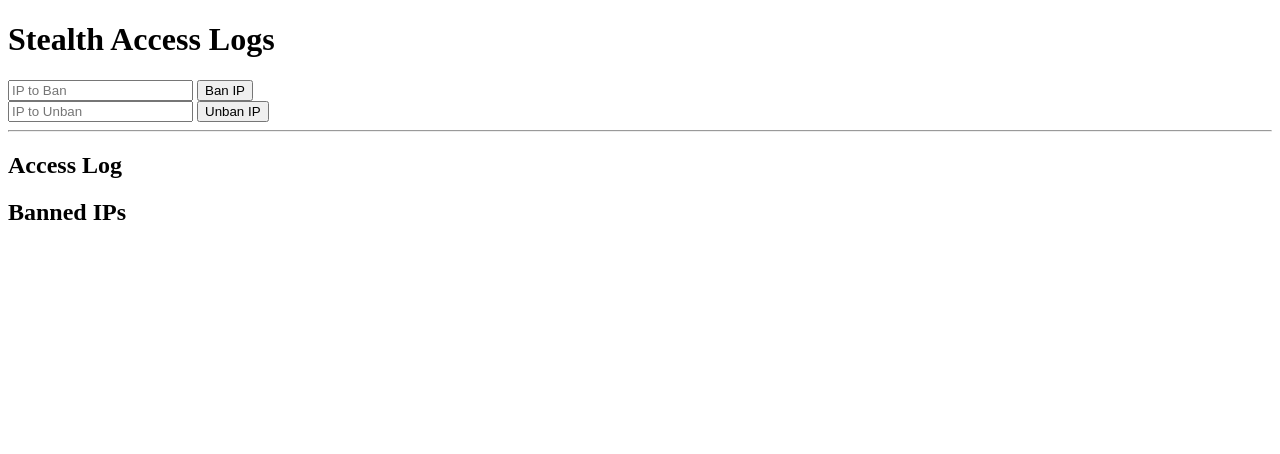
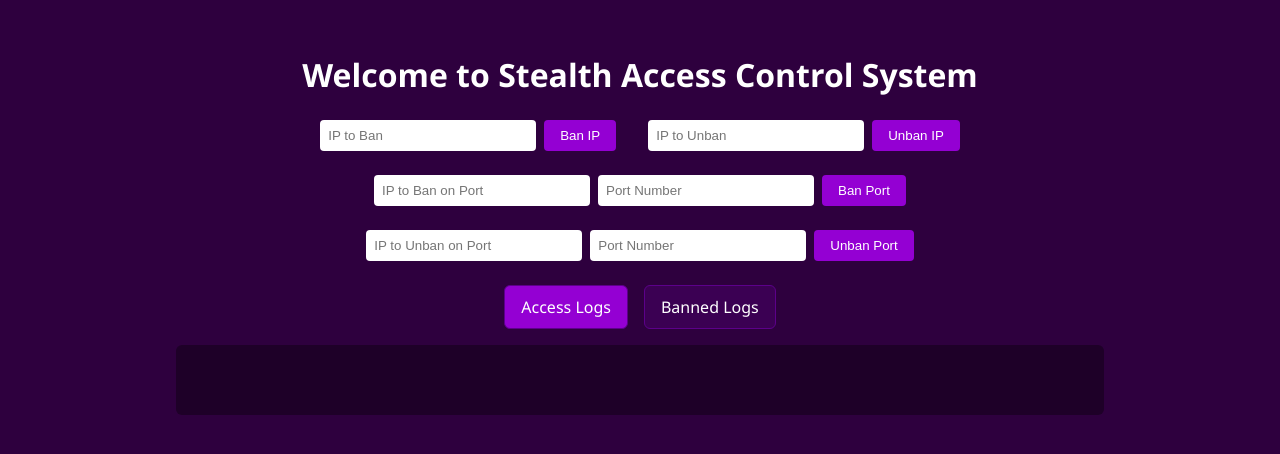
Before and after one commit to Goutami-Sooda/Stealth-Access-Control-System, a Flask app: page / in a window 1280 px wide. Shown: the top 454 px of the page. Run offline with Flask 3, Linux system fonts and the light colour scheme.

Commit message:
Add custom console logger and port ban feature to flask dashboard

```diff
--- a/config.json
+++ b/config.json
@@ -3,5 +3,5 @@
   "open_port": 22,
   "access_duration": 120,
   "max_failed_attempts": 3,
-  "ban_duration_minutes": 2
+  "ban_duration_minutes": 0.5
 }
--- a/dashboard/app.py
+++ b/dashboard/app.py
@@ -1,4 +1,4 @@
-from flask import Flask, render_template, request, redirect
+from flask import Flask, render_template, request, redirect, flash
 import os
 import sys
 sys.path.append(os.path.abspath(os.path.join(os.path.dirname(__file__), '..')))
@@ -7,6 +7,7 @@ from utils import firewall
 import json
 
 app = Flask(__name__)
+app.secret_key = "supersecretkey"  # Needed for flashing messages
 
 BASE_DIR = os.path.dirname(os.path.abspath(__file__))
 LOGS_DIR = os.path.join(BASE_DIR, "../logs")
@@ -32,13 +33,39 @@ def index():
 def ban():
     ip = request.form["ip"]
     firewall.ban_ip(ip)
+    flash(f"✅ Successfully banned IP: {ip}", "failure")
     return redirect("/")
 
 @app.route("/unban", methods=["POST"])
 def unban():
     ip = request.form["ip"]
     firewall.unban_ip(ip)
+    flash(f"🟢 Successfully unbanned IP: {ip}", "success")
     return redirect("/")
 
+
+@app.route("/ban-port", methods=["POST"])
+def ban_port():
+    ip = request.form["ip"]
+    port = request.form["port"]
+    if ip and port.isdigit():
+        firewall.ban_port(ip, int(port))
+        flash(f"✅ Access to port {port} banned for IP {ip}", "failure")
+    else:
+        flash("🛑 Invalid IP or Port", "failure")
+    return redirect("/")
+
+@app.route("/unban-port", methods=["POST"])
+def unban_port():
+    ip = request.form["ip"]
+    port = request.form["port"]
+    if ip and port.isdigit():
+        firewall.unban_port(ip, int(port))
+        flash(f"🟢 Access to port {port} unbanned for IP {ip}", "success")
+    else:
+        flash("🛑 Invalid IP or Port", "failure")
+    return redirect("/")
+
+
 if __name__ == "__main__":
-    app.run(host="0.0.0.0", port=5000)
+    app.run(host="10.0.2.15", port=5000)
--- a/dashboard/templates/index.html
+++ b/dashboard/templates/index.html
@@ -1,11 +1,139 @@
 <!DOCTYPE html>
-<html>
+<html lang="en">
 <head>
-    <title>Stealth Access Dashboard</title>
+    <meta charset="UTF-8">
+    <title>Stealth Access Control System</title>
+    <style>
+        body {
+            margin: 0;
+            font-family: 'Segoe UI', Tahoma, Geneva, Verdana, sans-serif;
+            background-color: #2e003e; /* Ubuntu-like dark violet */
+            color: #ffffff;
+            display: flex;
+            flex-direction: column;
+            align-items: center;
+        }
+
+        header {
+            text-align: center;
+            padding: 2rem 1rem 1rem 1rem;
+        }
+
+        h1 {
+            font-size: 2rem;
+            margin-bottom: 0.5rem;
+        }
+
+        .flashes {
+            list-style-type: none;
+            padding: 0;
+            margin: 0 0 1rem 0;
+            width: 80%;
+            text-align: center;
+        }
+
+        .flashes li {
+            padding: 0.8rem;
+            margin-bottom: 0.5rem;
+            border-radius: 6px;
+        }
+
+        .flashes li.success {
+            background-color: #4CAF50;
+            color: white;
+        }
+
+        .flashes li.failure {
+            background-color: #f44336;
+            color: white;
+        }
+
+        .form-container {
+            display: flex;
+            gap: 2rem;
+            margin-bottom: 1.5rem;
+        }
+
+        form {
+            display: flex;
+            gap: 0.5rem;
+        }
+
+        input[type="text"] {
+            padding: 0.5rem;
+            border: none;
+            border-radius: 4px;
+            width: 200px;
+        }
+
+        button {
+            padding: 0.5rem 1rem;
+            border: none;
+            background-color: #9400d3;
+            color: white;
+            border-radius: 4px;
+            cursor: pointer;
+        }
+
+        button:hover {
+            background-color: #7a00b3;
+        }
+
+        .tabs {
+            display: flex;
+            justify-content: center;
+            margin-bottom: 1rem;
+        }
+
+        .tab {
+            padding: 0.6rem 1rem;
+            cursor: pointer;
+            background-color: #3b0053;
+            border: 1px solid #5c008a;
+            margin: 0 0.5rem;
+            border-radius: 6px;
+        }
+
+        .tab.active {
+            background-color: #9400d3;
+        }
+
+        .log-section {
+            display: none;
+            width: 70vw;
+            padding: 1rem;
+            background-color: #1e0028;
+            border-radius: 6px;
+            white-space: pre-line;
+            overflow-x: auto;
+            font-size: 0.85rem; /* Smaller but still visible */
+            font-family: 'Courier New', Courier, monospace; /* Log-style monospaced font */
+            line-height: 1.4;
+        }
+
+
+        .log-section.active {
+            display: block;
+        }
+    </style>
 </head>
 <body>
-    <h1>Stealth Access Logs</h1>
 
+    <header>
+        <h1>Welcome to Stealth Access Control System</h1>
+    </header>
+
+    {% with messages = get_flashed_messages(with_categories=true) %}
+    {% if messages %}
+    <ul class="flashes">
+        {% for category, message in messages %}
+        <li class="{{ category }}">{{ message }}</li>
+        {% endfor %}
+    </ul>
+    {% endif %}
+    {% endwith %}
+
+    <div class="form-container">
         <form method="POST" action="/ban">
             <input type="text" name="ip" placeholder="IP to Ban" required>
             <button type="submit">Ban IP</button>
@@ -15,13 +143,45 @@
             <input type="text" name="ip" placeholder="IP to Unban" required>
             <button type="submit">Unban IP</button>
         </form>
+    </div>
 
-    <hr>
+    <div class="form-container">
+        <form method="POST" action="/ban-port">
+            <input type="text" name="ip" placeholder="IP to Ban on Port" required>
+            <input type="text" name="port" placeholder="Port Number" required>
+            <button type="submit">Ban Port</button>
+        </form>
+    </div>
+    <div class="form-container">
+        <form method="POST" action="/unban-port">
+            <input type="text" name="ip" placeholder="IP to Unban on Port" required>
+            <input type="text" name="port" placeholder="Port Number" required>
+            <button type="submit">Unban Port</button>
+        </form>
+    </div>
 
-    <h2>Access Log</h2>
-    <pre>{{ access_logs|join('') }}</pre>
 
-    <h2>Banned IPs</h2>
-    <pre>{{ banned_logs|join('') }}</pre>
+    <div class="tabs">
+        <div class="tab active" onclick="showTab('access')">Access Logs</div>
+        <div class="tab" onclick="showTab('banned')">Banned Logs</div>
+    </div>
+
+    <div id="access" class="log-section active">
+        {{ access_logs|join('') }}
+    </div>
+
+    <div id="banned" class="log-section">
+        {{ banned_logs|join('') }}
+    </div>
+
+    <script>
+        function showTab(tab) {
+            document.querySelectorAll('.tab').forEach(t => t.classList.remove('active'));
+            document.querySelectorAll('.log-section').forEach(s => s.classList.remove('active'));
+            document.querySelector(`.tab[onclick="showTab('${tab}')"]`).classList.add('active');
+            document.getElementById(tab).classList.add('active');
+        }
+    </script>
+
 </body>
 </html>
--- a/utils/firewall.py
+++ b/utils/firewall.py
@@ -3,30 +3,57 @@ import atexit
 import signal
 import sys
 
+
+def rule_exists(rule):
+    result = subprocess.run(["sudo", "iptables", "-C"] + rule, stdout=subprocess.DEVNULL, stderr=subprocess.DEVNULL)
+    return result.returncode == 0
+
 RESTRICTED_PORTS = [22, 443]
 
 def open_port(ip, port):
-    subprocess.call(f"sudo iptables -I INPUT -p tcp --dport {port} -s {ip} -j ACCEPT", shell=True)
+    rule = ["INPUT", "-p", "tcp", "--dport", str(port), "-s", str(ip), "-j", "ACCEPT"]
+    if not rule_exists(rule):
+        subprocess.call(f"sudo iptables -I INPUT -p tcp --dport {port} -s {ip} -j ACCEPT", shell=True, stdout=subprocess.DEVNULL, stderr=subprocess.DEVNULL)
 
 def close_port(ip, port):
-    subprocess.call(f"sudo iptables -D INPUT -p tcp --dport {port} -s {ip} -j ACCEPT", shell=True)
+    rule = ["INPUT", "-p", "tcp", "--dport", str(port), "-s", str(ip), "-j", "ACCEPT"]
+    if rule_exists(rule):
+        subprocess.call(f"sudo iptables -D INPUT -p tcp --dport {port} -s {ip} -j ACCEPT", shell=True, stdout=subprocess.DEVNULL, stderr=subprocess.DEVNULL)
 
 def ban_ip(ip):
-    subprocess.call(f"sudo iptables -I INPUT -s {ip} -j DROP", shell=True)
+    rule = ["INPUT", "-s", str(ip), "-j", "DROP"]
+    if not rule_exists(rule):
+        subprocess.call(f"sudo iptables -I INPUT -s {ip} -j DROP", shell=True)
 
 def unban_ip(ip):
-    subprocess.call(f"sudo iptables -D INPUT -s {ip} -j DROP", shell=True)
+    rule = ["INPUT", "-s", str(ip), "-j", "DROP"]
+    if rule_exists(rule):
+        subprocess.call(f"sudo iptables -D INPUT -s {ip} -j DROP", shell=True)
+
+def ban_port(ip, port):
+    rule = ["INPUT", "-p", "tcp", "--dport", str(port), "-s", str(ip), "-j", "DROP"]
+    if not rule_exists(rule):
+        subprocess.call(f"sudo iptables -I INPUT -p tcp --dport {port} -s {ip} -j DROP", shell=True)
+
+def unban_port(ip, port):
+    rule = ["INPUT", "-p", "tcp", "--dport", str(port), "-s", str(ip), "-j", "DROP"]
+    if rule_exists(rule):
+        subprocess.call(f"sudo iptables -D INPUT -p tcp --dport {port} -s {ip} -j DROP", shell=True)
 
 
 def block_ports_globally():
     for port in RESTRICTED_PORTS:
-        print(f"[!] Blocking port {port} for all IPs...")
-        subprocess.call(f"sudo iptables -A INPUT -p tcp --dport {port} -j DROP", shell=True)
+        rule = ["INPUT", "-p", "tcp", "--dport", str(port), "-j", "DROP"]
+        if not rule_exists(rule):
+            print(f"[!] Blocking port {port} for all IPs...")
+            subprocess.call(f"sudo iptables -A INPUT -p tcp --dport {port} -j DROP", shell=True)
 
 def unblock_ports_globally():
     for port in RESTRICTED_PORTS:
-        print(f"[+] Unblocking port {port} for all IPs...")
-        subprocess.call(f"sudo iptables -D INPUT -p tcp --dport {port} -j DROP", shell=True)
+        rule = ["INPUT", "-p", "tcp", "--dport", str(port), "-j", "DROP"]
+        if rule_exists(rule):
+            print(f"[+] Unblocking port {port} for all IPs...")
+            subprocess.call(f"sudo iptables -D INPUT -p tcp --dport {port} -j DROP", shell=True)
 
 # Register cleanup to run when script exits (Ctrl+C, normal stop, etc.)
 def register_cleanup():
```
Also changed, not shown: action_trigger.py (+19 -13 lines), knock_listener.py (+40 -20 lines), tls_monitor.py (+13 -8 lines), tls_utils/tls_server.py (+25 -8 lines), utils/console_logger.py (added, +12 -0 lines), 2 other files. Lines whose indentation alone changed are shown as unchanged.
